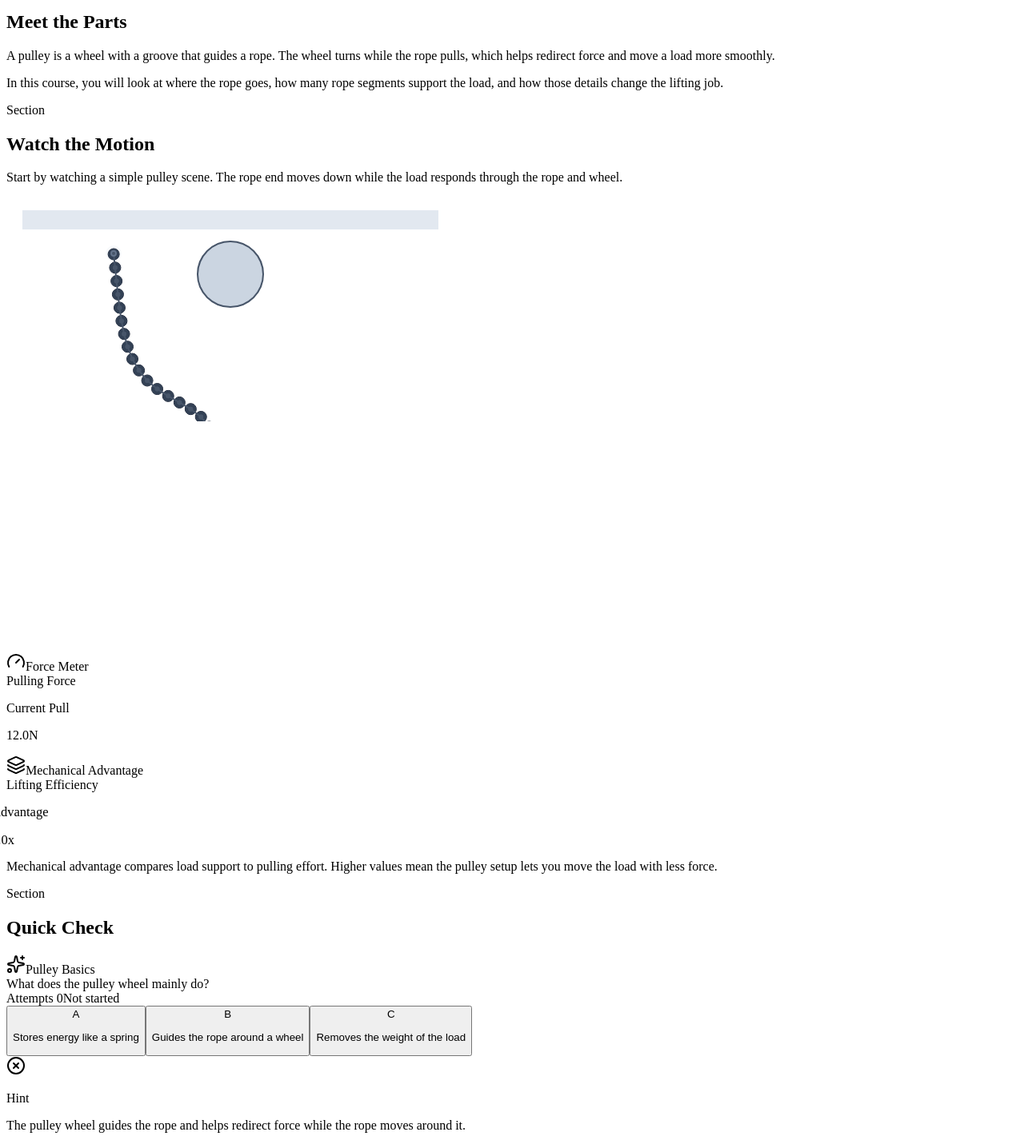
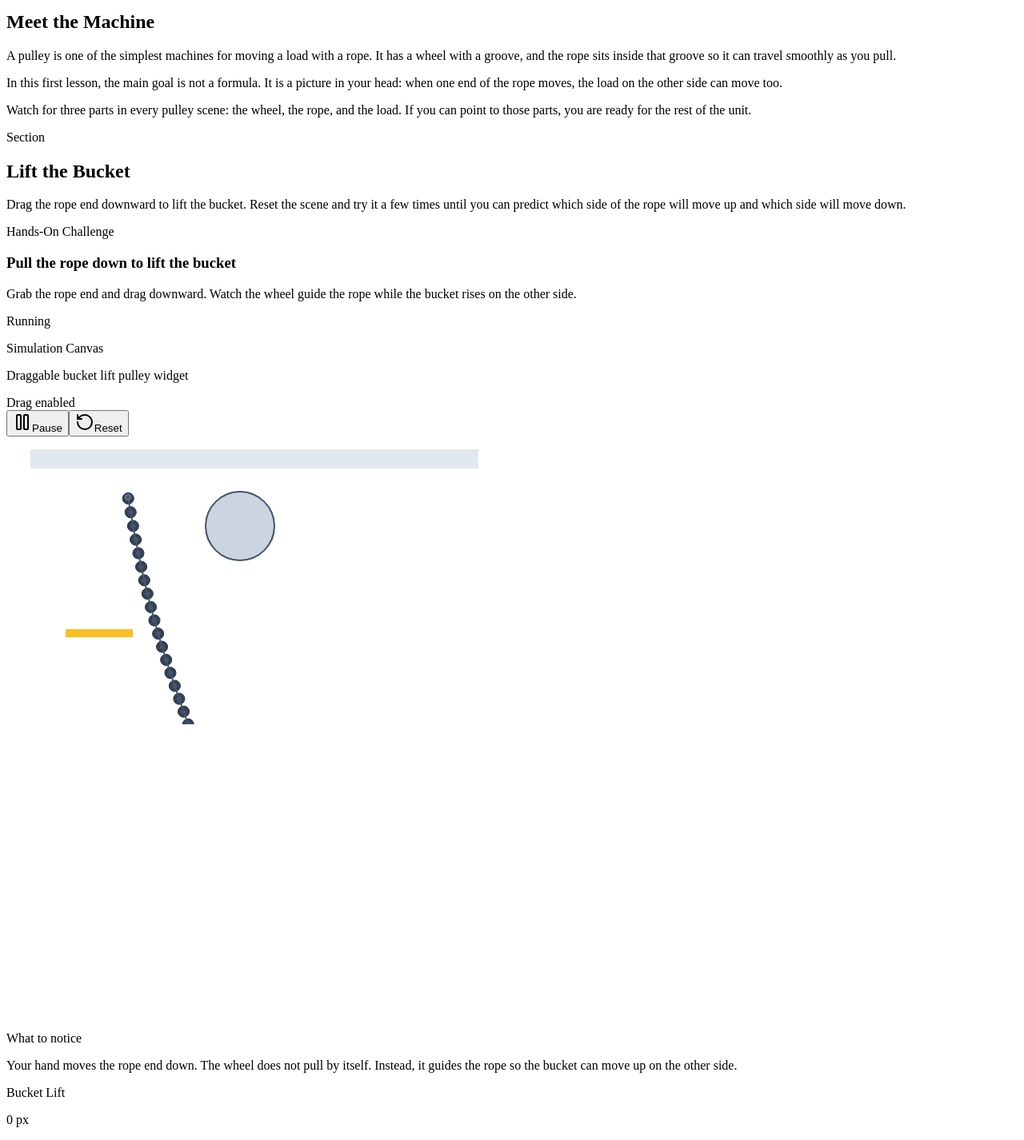
Before and after one commit to mtplayground/Alex-Hou-2024-test-24, a React (Vite) app: page /lessons/what-is-a-pulley in a window 1280 px wide. Shown: the part 780-2206 px from the top of the page at 80% size. Built offline with nearby package versions, Linux system fonts and the light colour scheme.

Commit message:
feat: Lesson 1 - What Is a Pulley?

```diff
--- /dev/null
+++ b/src/components/lessons/bucket-lift-widget.tsx
@@ -0,0 +1,185 @@
+import { Bodies } from "matter-js";
+import { useRef, useState } from "react";
+
+import SimulationCanvas from "@/components/simulation/simulation-canvas";
+import { Card, CardContent } from "@/components/ui/card";
+import {
+  attachWeight,
+  createPulley,
+  createRope,
+} from "@/lib/simulation/pulleys";
+
+function BucketLiftWidget() {
+  const simulationPartsRef = useRef<{
+    initialBucketY: number | null;
+    rope: ReturnType<typeof createRope> | null;
+    weight: ReturnType<typeof attachWeight> | null;
+  }>({
+    initialBucketY: null,
+    rope: null,
+    weight: null,
+  });
+  const [liftState, setLiftState] = useState({
+    challengeComplete: false,
+    currentLift: 0,
+    maxLift: 0,
+  });
+
+  function handleFrame() {
+    const weight = simulationPartsRef.current.weight;
+    const initialBucketY = simulationPartsRef.current.initialBucketY;
+
+    if (weight === null || initialBucketY === null) {
+      return;
+    }
+
+    const currentLift = Math.max(0, initialBucketY - weight.weight.position.y);
+
+    setLiftState((currentState) => {
+      const maxLift = Math.max(currentState.maxLift, currentLift);
+      const challengeComplete = maxLift >= 34;
+
+      if (
+        Math.abs(currentState.currentLift - currentLift) < 0.5 &&
+        Math.abs(currentState.maxLift - maxLift) < 0.5 &&
+        currentState.challengeComplete === challengeComplete
+      ) {
+        return currentState;
+      }
+
+      return {
+        challengeComplete,
+        currentLift,
+        maxLift,
+      };
+    });
+  }
+
+  return (
+    <Card className="overflow-hidden border-0 bg-gradient-to-br from-sky-950 via-slate-900 to-cyan-950 shadow-float">
+      <CardContent className="space-y-5 p-5">
+        <div className="space-y-2">
+          <p className="text-xs font-semibold uppercase tracking-[0.22em] text-sky-200">
+            Hands-On Challenge
+          </p>
+          <h3 className="font-display text-3xl text-white">
+            Pull the rope down to lift the bucket
+          </h3>
+          <p className="max-w-3xl text-base leading-7 text-slate-200">
+            Grab the rope end and drag downward. Watch the wheel guide the rope
+            while the bucket rises on the other side.
+          </p>
+        </div>
+
+        <SimulationCanvas
+          className="border-white/10 bg-white/5 shadow-none"
+          height={360}
+          label="Draggable bucket lift pulley widget"
+          onFrame={handleFrame}
+          width={620}
+          renderScene={(scene) => {
+            const pulley = createPulley({
+              arcEndAngle: 0,
+              arcSegments: 12,
+              arcStartAngle: Math.PI,
+              radius: 42,
+              x: 292,
+              y: 112,
+            });
+            const rope = createRope({
+              endAnchors: {
+                start: { x: 152, y: 76 },
+              },
+              points: [
+                { x: 152, y: 76 },
+                ...pulley.wrapPoints,
+                { x: 454, y: 214 },
+              ],
+              segmentRadius: 7,
+              spacing: 16,
+            });
+            const weight = attachWeight({
+              offset: { x: 0, y: 70 },
+              render: {
+                fillStyle: "#38bdf8",
+                lineWidth: 3,
+                strokeStyle: "#0f172a",
+              },
+              rope,
+              size: { height: 86, width: 70 },
+            });
+
+            simulationPartsRef.current = {
+              initialBucketY: weight.weight.position.y,
+              rope,
+              weight,
+            };
+            setLiftState({
+              challengeComplete: false,
+              currentLift: 0,
+              maxLift: 0,
+            });
+
+            scene.setInteractionConfig({
+              draggableBodies: [
+                {
+                  body: rope.end,
+                  id: "bucket-rope-end",
+                  label: "Rope end",
+                },
+              ],
+              momentumScale: 0.92,
+            });
+
+            scene.addBody([
+              Bodies.rectangle(310, 28, 560, 24, {
+                isStatic: true,
+                render: { fillStyle: "#e2e8f0" },
+              }),
+              Bodies.circle(152, 76, 9, {
+                isStatic: true,
+                render: { fillStyle: "#f8fafc" },
+              }),
+              Bodies.rectangle(116, 246, 84, 10, {
+                isStatic: true,
+                render: { fillStyle: "#fbbf24" },
+              }),
+            ]);
+            scene.addComposite([
+              pulley.composite,
+              rope.composite,
+              weight.composite,
+            ]);
+          }}
+        />
+
+        <div className="grid gap-3 md:grid-cols-[1.15fr_0.85fr]">
+          <div className="rounded-[1.5rem] bg-white/10 px-4 py-4 text-sm leading-6 text-slate-200">
+            <p className="font-semibold text-white">What to notice</p>
+            <p className="mt-2">
+              Your hand moves the rope end down. The wheel does not pull by
+              itself. Instead, it guides the rope so the bucket can move up on
+              the other side.
+            </p>
+          </div>
+
+          <div className="rounded-[1.5rem] bg-white/10 px-4 py-4 text-sm text-slate-200">
+            <p className="text-xs font-semibold uppercase tracking-[0.2em] text-sky-200">
+              Bucket Lift
+            </p>
+            <p className="mt-2 font-display text-4xl text-white">
+              {liftState.maxLift.toFixed(0)} px
+            </p>
+            <p className="mt-2 leading-6">
+              {liftState.challengeComplete
+                ? "Nice work. You lifted the bucket high enough to finish the challenge."
+                : "Try lifting the bucket at least 34 px to complete the challenge."}
+            </p>
+          </div>
+        </div>
+      </CardContent>
+    </Card>
+  );
+}
+
+export default BucketLiftWidget;
--- a/src/components/lessons/lesson-mdx-components.tsx
+++ b/src/components/lessons/lesson-mdx-components.tsx
@@ -1,4 +1,5 @@
 import AdvancedOnly from "@/components/advanced/advanced-only";
+import BucketLiftWidget from "@/components/lessons/bucket-lift-widget";
 import DragMatch from "@/components/drag-match/drag-match";
 import LessonPulleyDemo from "@/components/lessons/lesson-pulley-demo";
 import LessonSection from "@/components/lessons/lesson-section";
@@ -10,6 +11,7 @@ import type { LessonMdxComponentMap } from "@/lib/lessonRegistry";
 
 export const lessonMdxComponents = {
   AdvancedOnly,
+  BucketLiftWidget,
   DragMatch,
   ForceMeter,
   LessonSection,
--- a/src/lessons/what-is-a-pulley/lesson.mdx
+++ b/src/lessons/what-is-a-pulley/lesson.mdx
@@ -1,41 +1,71 @@
 export const lessonSections = [
-  { id: "meet-the-parts", title: "Meet the Parts" },
-  { id: "watch-the-motion", title: "Watch the Motion" },
-  { id: "quick-check", title: "Quick Check" },
+  { id: "meet-the-machine", title: "Meet the Machine" },
+  { id: "lift-the-bucket", title: "Lift the Bucket" },
+  { id: "what-the-wheel-does", title: "What the Wheel Does" },
+  { id: "lesson-check", title: "Lesson Check" },
 ];
 
 # What Is a Pulley?
 
-<LessonSection id="meet-the-parts" title="Meet the Parts">
+<LessonSection id="meet-the-machine" title="Meet the Machine">
   <p>
-    A pulley is a wheel with a groove that guides a rope. The wheel turns while
-    the rope pulls, which helps redirect force and move a load more smoothly.
+    A pulley is one of the simplest machines for moving a load with a rope. It
+    has a wheel with a groove, and the rope sits inside that groove so it can
+    travel smoothly as you pull.
   </p>
   <p>
-    In this course, you will look at where the rope goes, how many rope segments
-    support the load, and how those details change the lifting job.
+    In this first lesson, the main goal is not a formula. It is a picture in
+    your head: when one end of the rope moves, the load on the other side can
+    move too.
+  </p>
+  <p>
+    Watch for three parts in every pulley scene: the wheel, the rope, and the
+    load. If you can point to those parts, you are ready for the rest of the
+    unit.
   </p>
 </LessonSection>
 
-<LessonSection id="watch-the-motion" title="Watch the Motion">
+<LessonSection id="lift-the-bucket" title="Lift the Bucket">
   <p>
-    Start by watching a simple pulley scene. The rope end moves down while the
-    load responds through the rope and wheel.
+    Drag the rope end downward to lift the bucket. Reset the scene and try it a
+    few times until you can predict which side of the rope will move up and
+    which side will move down.
   </p>
-  <PulleyDemo label="Intro pulley motion demo" />
+  <BucketLiftWidget />
 </LessonSection>
 
-<LessonSection id="quick-check" title="Quick Check">
+<LessonSection id="what-the-wheel-does" title="What the Wheel Does">
+  <p>
+    The wheel does not make the bucket float. Its job is to guide the rope along
+    a curved path, which lets the force you apply travel around the top of the
+    pulley.
+  </p>
+  <p>
+    In this example, pulling down is convenient because your hands can use body
+    weight while the bucket rises upward. That direction change is one of the
+    first big ideas in pulley systems.
+  </p>
+  <p>
+    Later lessons will focus on how several rope segments can reduce the force
+    you need. For now, focus on the motion: rope down, bucket up.
+  </p>
+</LessonSection>
+
+<LessonSection id="lesson-check" title="Lesson Check">
   <Quiz
     quizId="lesson-what-is-a-pulley-check"
     title="Pulley Basics"
-    prompt="What does the pulley wheel mainly do?"
+    prompt="In the bucket activity, what was the pulley wheel mainly doing?"
     correctOptionId="b"
-    explanation="The pulley wheel guides the rope and helps redirect force while the rope moves around it."
+    explanation="The wheel guided the rope around the top so that pulling down on one side could lift the bucket on the other side."
     options={[
-      { id: "a", label: "A", text: "Stores energy like a spring" },
-      { id: "b", label: "B", text: "Guides the rope around a wheel" },
-      { id: "c", label: "C", text: "Removes the weight of the load" },
+      { id: "a", label: "A", text: "Creating extra rope out of nothing" },
+      {
+        id: "b",
+        label: "B",
+        text: "Guiding the rope so the pull could change direction",
+      },
+      { id: "c", label: "C", text: "Removing the bucket's weight completely" },
     ]}
   />
 </LessonSection>
```
